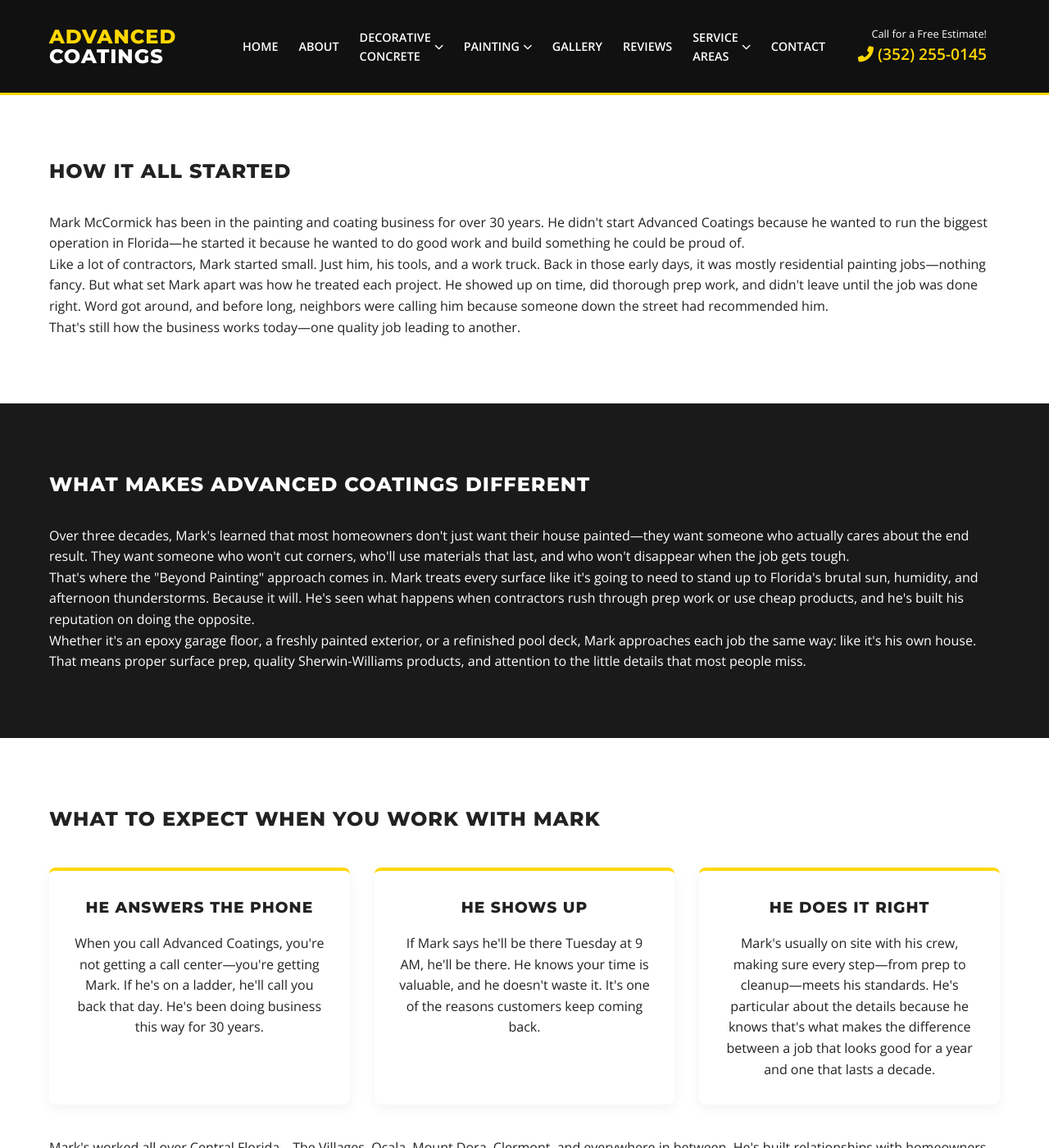
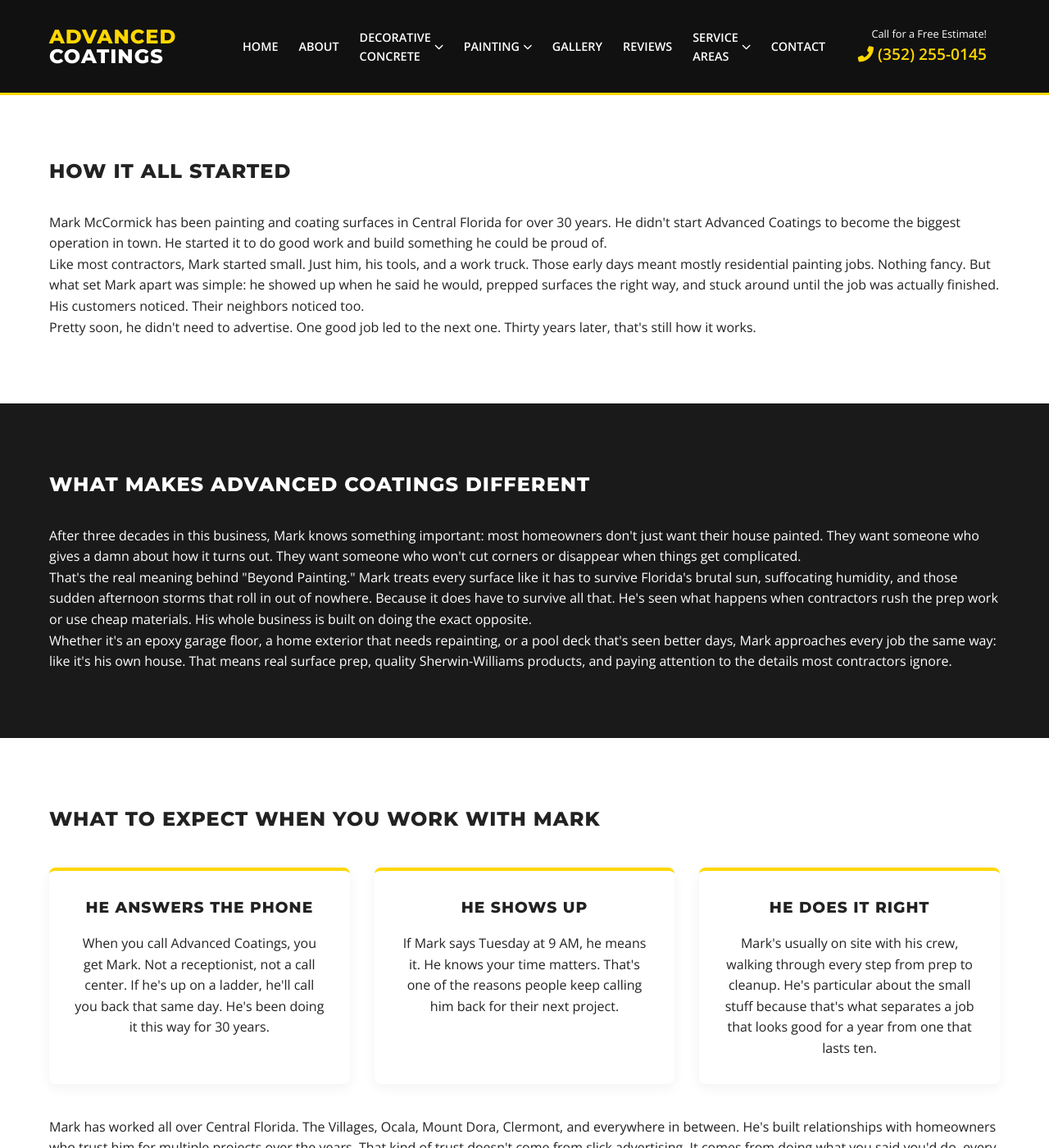
Before and after one commit to JamesBrownR/Advance-Coatings, a Jekyll site: the page built from about/index.html, in a window 1280 px wide and 1400 px high, scrolled down 623 px. Shown: the whole window at 82% size. Built offline with Jekyll 4.4.1, drawn with Linux system fonts in a browser that asks for light colours; some of the changed text lies outside the part shown.

Commit message:
Update index.html

```diff
--- a/about/index.html
+++ b/about/index.html
@@ -22,11 +22,11 @@ title: About
     <div class="container">
         <h2 style="margin-bottom: 30px;">How It All Started</h2>
 
-        <p>Mark McCormick has been in the painting and coating business for over 30 years. He didn't start Advanced Coatings because he wanted to run the biggest operation in Florida—he started it because he wanted to do good work and build something he could be proud of.</p>
+        <p>Mark McCormick has been painting and coating surfaces in Central Florida for over 30 years. He didn't start Advanced Coatings to become the biggest operation in town. He started it to do good work and build something he could be proud of.</p>
 
-        <p>Like a lot of contractors, Mark started small. Just him, his tools, and a work truck. Back in those early days, it was mostly residential painting jobs—nothing fancy. But what set Mark apart was how he treated each project. He showed up on time, did thorough prep work, and didn't leave until the job was done right. Word got around, and before long, neighbors were calling him because someone down the street had recommended him.</p>
+        <p>Like most contractors, Mark started small. Just him, his tools, and a work truck. Those early days meant mostly residential painting jobs. Nothing fancy. But what set Mark apart was simple: he showed up when he said he would, prepped surfaces the right way, and stuck around until the job was actually finished. His customers noticed. Their neighbors noticed too.</p>
 
-        <p>That's still how the business works today—one quality job leading to another.</p>
+        <p>Pretty soon, he didn't need to advertise. One good job led to the next one. Thirty years later, that's still how it works.</p>
     </div>
 </section>
 
@@ -34,11 +34,11 @@ title: About
     <div class="container">
         <h2 style="margin-bottom: 30px;">What Makes Advanced Coatings Different</h2>
 
-        <p>Over three decades, Mark's learned that most homeowners don't just want their house painted—they want someone who actually cares about the end result. They want someone who won't cut corners, who'll use materials that last, and who won't disappear when the job gets tough.</p>
+        <p>After three decades in this business, Mark knows something important: most homeowners don't just want their house painted. They want someone who gives a damn about how it turns out. They want someone who won't cut corners or disappear when things get complicated.</p>
 
-        <p>That's where the "Beyond Painting" approach comes in. Mark treats every surface like it's going to need to stand up to Florida's brutal sun, humidity, and afternoon thunderstorms. Because it will. He's seen what happens when contractors rush through prep work or use cheap products, and he's built his reputation on doing the opposite.</p>
+        <p>That's the real meaning behind "Beyond Painting." Mark treats every surface like it has to survive Florida's brutal sun, suffocating humidity, and those sudden afternoon storms that roll in out of nowhere. Because it does have to survive all that. He's seen what happens when contractors rush the prep work or use cheap materials. His whole business is built on doing the exact opposite.</p>
 
-        <p>Whether it's an epoxy garage floor, a freshly painted exterior, or a refinished pool deck, Mark approaches each job the same way: like it's his own house. That means proper surface prep, quality Sherwin-Williams products, and attention to the little details that most people miss.</p>
+        <p>Whether it's an epoxy garage floor, a home exterior that needs repainting, or a pool deck that's seen better days, Mark approaches every job the same way: like it's his own house. That means real surface prep, quality Sherwin-Williams products, and paying attention to the details most contractors ignore.</p>
     </div>
 </section>
 
@@ -49,21 +49,21 @@ title: About
         <div class="process-grid">
             <div class="process-card">
                 <h3>He Answers the Phone</h3>
-                <p>When you call Advanced Coatings, you're not getting a call center—you're getting Mark. If he's on a ladder, he'll call you back that day. He's been doing business this way for 30 years.</p>
+                <p>When you call Advanced Coatings, you get Mark. Not a receptionist, not a call center. If he's up on a ladder, he'll call you back that same day. He's been doing it this way for 30 years.</p>
             </div>
 
             <div class="process-card">
                 <h3>He Shows Up</h3>
-                <p>If Mark says he'll be there Tuesday at 9 AM, he'll be there. He knows your time is valuable, and he doesn't waste it. It's one of the reasons customers keep coming back.</p>
+                <p>If Mark says Tuesday at 9 AM, he means it. He knows your time matters. That's one of the reasons people keep calling him back for their next project.</p>
             </div>
 
             <div class="process-card">
                 <h3>He Does It Right</h3>
-                <p>Mark's usually on site with his crew, making sure every step—from prep to cleanup—meets his standards. He's particular about the details because he knows that's what makes the difference between a job that looks good for a year and one that lasts a decade.</p>
+                <p>Mark's usually on site with his crew, walking through every step from prep to cleanup. He's particular about the small stuff because that's what separates a job that looks good for a year from one that lasts ten.</p>
             </div>
         </div>
 
-        <p style="margin-top: 40px;">Mark's worked all over Central Florida—The Villages, Ocala, Mount Dora, Clermont, and everywhere in between. He's built relationships with homeowners who've trusted him not just once, but for multiple projects over the years. That kind of trust doesn't come from flashy advertising—it comes from consistently doing what you said you'd do.</p>
+        <p style="margin-top: 40px;">Mark has worked all over Central Florida. The Villages, Ocala, Mount Dora, Clermont, and everywhere in between. He's built relationships with homeowners who trust him for multiple projects over the years. That kind of trust doesn't come from slick advertising. It comes from doing what you said you'd do, every single time.</p>
     </div>
 </section>
 
@@ -91,7 +91,7 @@ title: About
 <section class="section-padding">
     <div class="container text-center">
         <h2 style="margin-bottom: 20px;">Ready to Get Started?</h2>
-        <p style="font-size: 1.1rem; margin-bottom: 30px;">Give Mark a call for a free estimate. No pressure, no gimmicks—just honest advice about what your project needs.</p>
+        <p style="font-size: 1.1rem; margin-bottom: 30px;">Give Mark a call for a free estimate. No pressure, no gimmicks. Just honest advice about what your project needs.</p>
         <a href="tel:+13522550145" class="btn btn-primary">Call (352) 255-0145</a>
         <a href="{{ site.baseurl }}/contact" class="btn btn-outline" style="margin-left: 15px;">Contact Us</a>
     </div>
```
